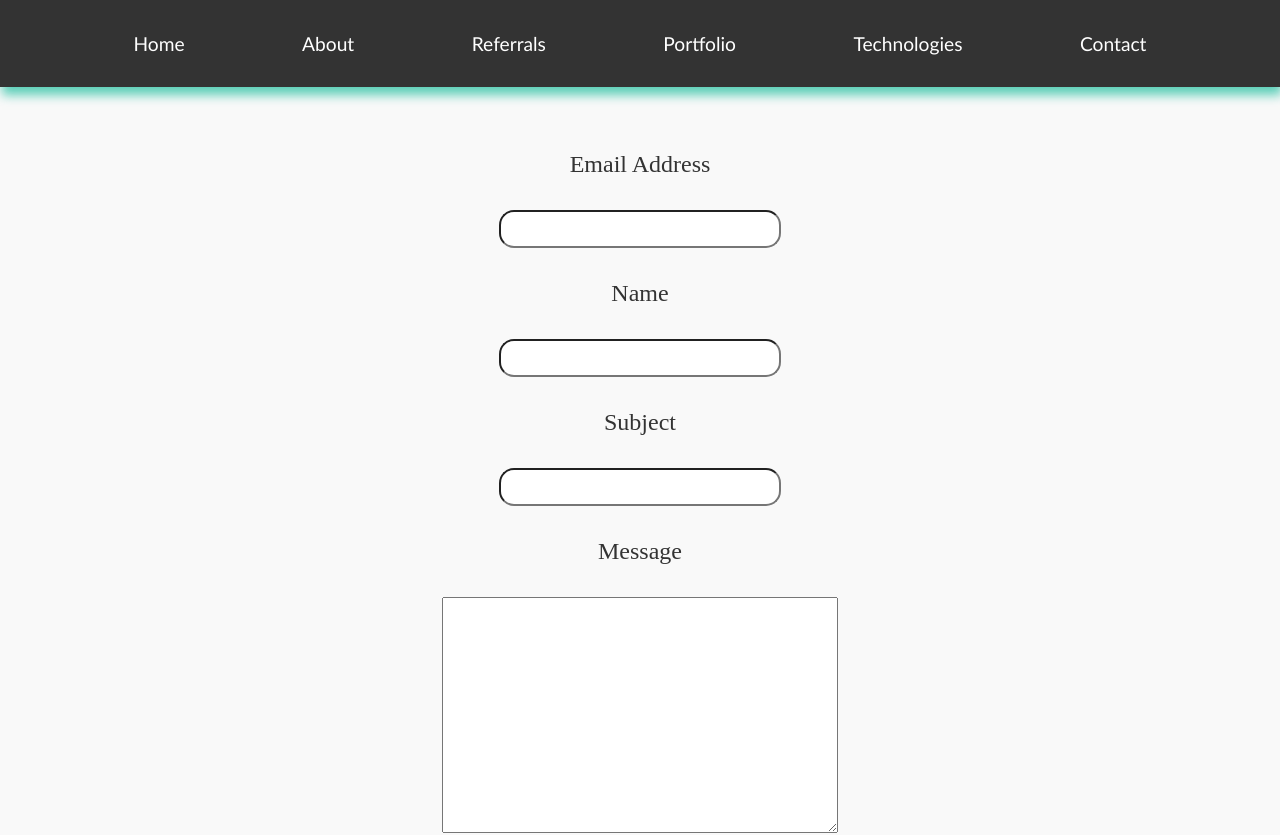
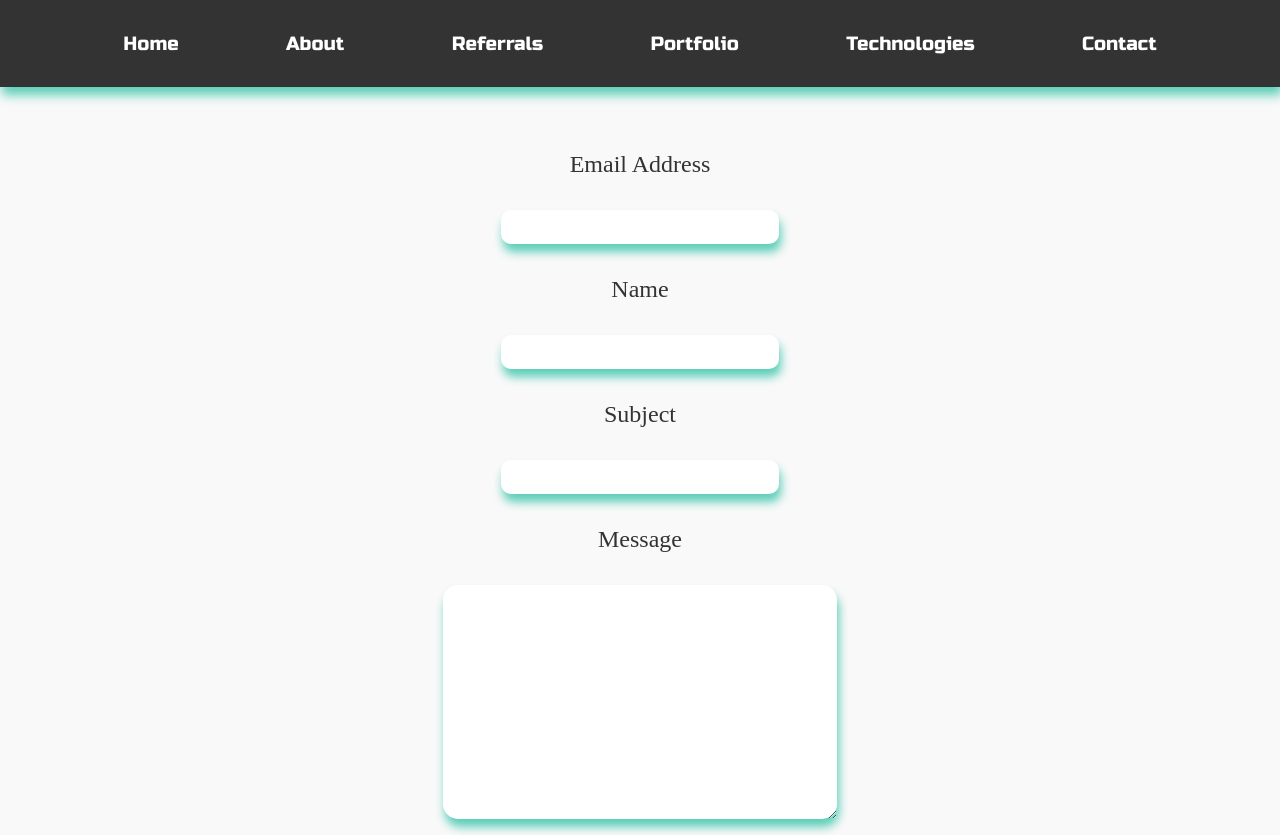
Before and after one commit to AkTobias/tobias_ak_portfolio, a React (Vite) app: page /contact in a window 1280 px wide. Shown: the top 835 px of the page. Built offline with nearby package versions, Linux system fonts and the light colour scheme.

Commit message:
imported fonts, add added a pic of me for home component

```diff
--- a/src/App.css
+++ b/src/App.css
@@ -1,3 +1,8 @@
+@import url('https://fonts.googleapis.com/css2?family=Russo+One&display=swap');
+
+
+
+
 /* <<!!VARIABLES!!>> */
 :root{
   --BG-COLOR: #333;
@@ -5,6 +10,7 @@
   --BORDER-R: 15px;
   --BOX-SH: 2px 8px 10px rgba(26, 188, 156, 0.7);
   --BTN-COLOR: #fff;
+  --FONT-HEADER: "Russo one", Arial, sans-serif;
 
 }
 
@@ -71,7 +77,7 @@ main {
 
   text-decoration: none;
   font-size: 1.2rem;
-  font-family: 'Trebuchet MS', 'Lucida Sans Unicode', 'Lucida Grande', 'Lucida Sans', Arial, sans-serif;
+  font-family: var(--FONT-HEADER);
   color: var(--BTN-COLOR);
   transition: color 0.3s;
 
@@ -305,11 +311,17 @@ font-size: 1.25rem;
 .contact__main input{
   padding: 5px;
   font-size: 1.3rem;
-  border-radius: var(--BORDER-R);
+  border-radius: (1px);
+  box-shadow: var(--BOX-SH);
+  border-radius: 10px;
+  border: 2px;
 }
 
 .contact__main textarea{
   font-size: 1.3rem;
+  box-shadow: var(--BOX-SH);
+  border-radius: var(--BORDER-R);
+  border: 2px;
 }
 
 .contact__p{
--- a/src/components/home.jsx
+++ b/src/components/home.jsx
@@ -1,4 +1,5 @@
 import myHs from "../img/placeholderHs.jpg";
+import tobiasHs from "../img/tobiasHs.jpg";
 import CV from "../documents/cv.pdf";
 
 function Home() {
@@ -6,7 +7,7 @@ function Home() {
       <section className="home__section">
          <h1 className="home__header">Welcome to my first react website!</h1>
          <img
-            src={myHs}
+            src={tobiasHs}
             alt="picture of me"
             className="home__img"
             height={400}
```
Also changed, not shown: src/img/tobiasHs.jpg (added).
